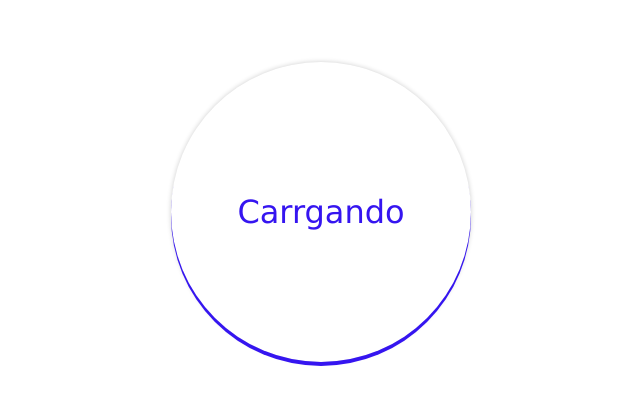
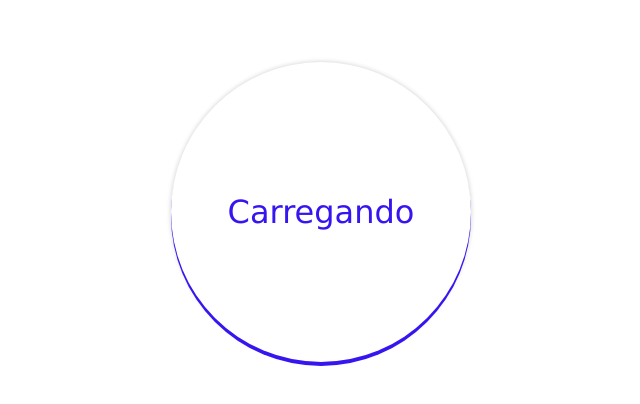
Before and after one commit to mathews19/Desafio-CSS, a plain HTML site: page Dia 2/index.html in a window 1280 px wide. Shown: the part 188-592 px from the top of the page, without its empty margins (319-959 px from the left). Drawn offline with Linux system fonts and the light colour scheme.

```diff
--- a/Dia 2/index.html
+++ b/Dia 2/index.html
@@ -11,7 +11,7 @@
 </head>
 <body>
     <div class="center">
-        <div class="text">Carrgando</div>
+        <div class="text">Carregando</div>
         <div class="ring"></div>
     </div>
 
```
